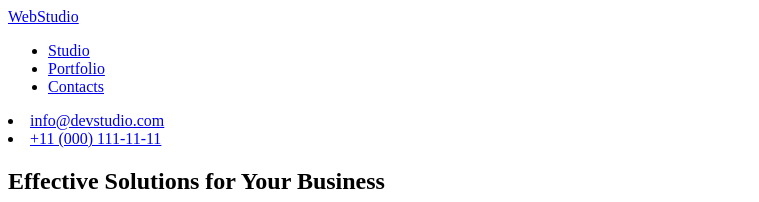
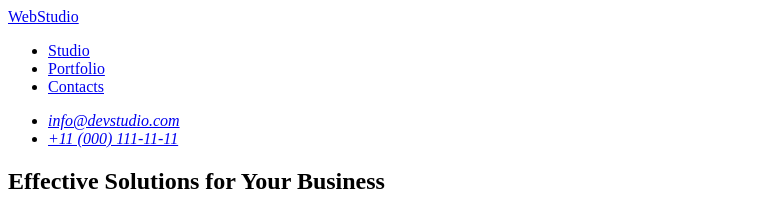
Before and after one commit to max9911/hw01, a plain HTML site: page index.html in a window 1280 px wide. Shown: the top 202 px of the page, without its empty margins (0-759 px from the left). Drawn offline with Linux system fonts and the light colour scheme.

Commit message:
Add files via upload

```diff
--- a/index.html
+++ b/index.html
@@ -25,10 +25,13 @@
                 </li>
             </ul>
         </nav>
-        <adress>
-            <li><a href="mailto:info@devstudio.com">info@devstudio.com</a></li>
-            <li><a href="tel:+110001111111">+11 (000) 111-11-11</a></li>
-        </adress>
+
+        <address>
+            <ul>
+                <li><a href="mailto:info@devstudio.com">info@devstudio.com</a></li>
+                <li><a href="tel:+110001111111">+11 (000) 111-11-11</a></li>
+            </ul>
+        </address>
 
     </header>
 
```
